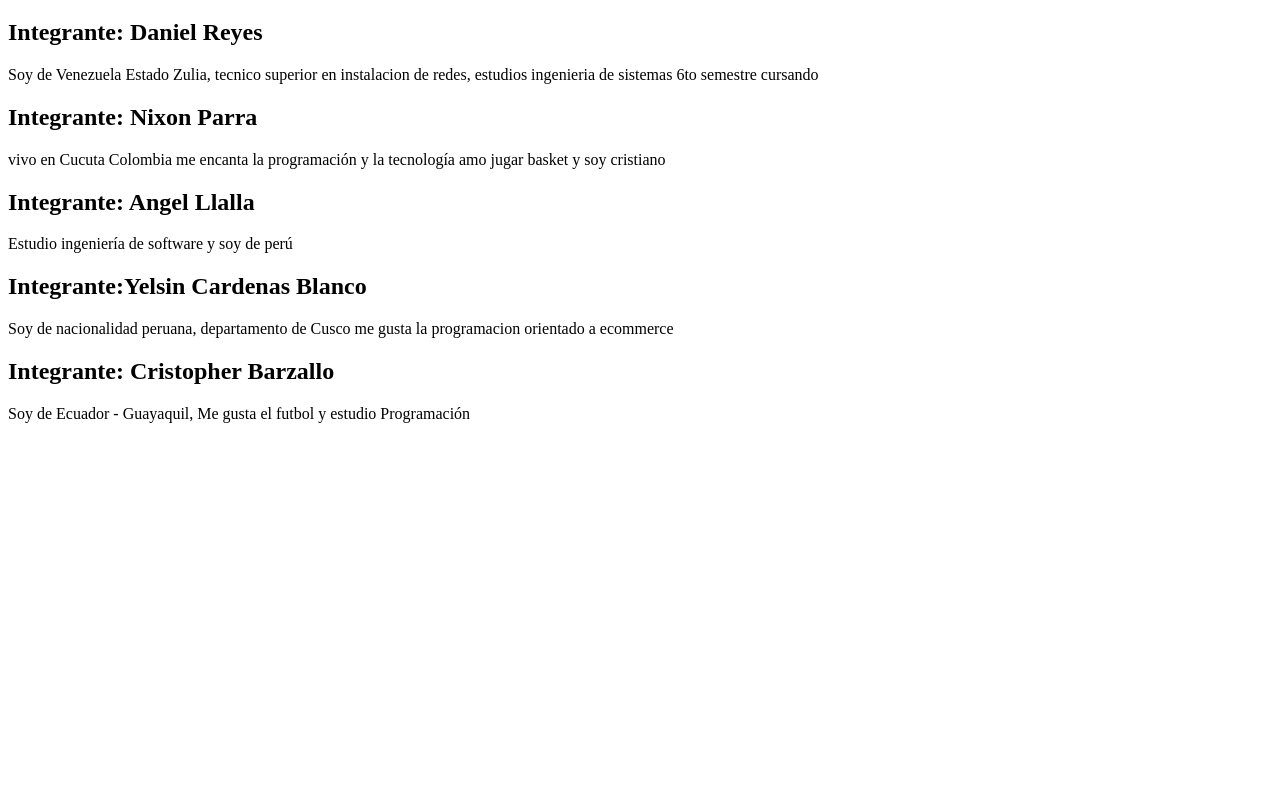
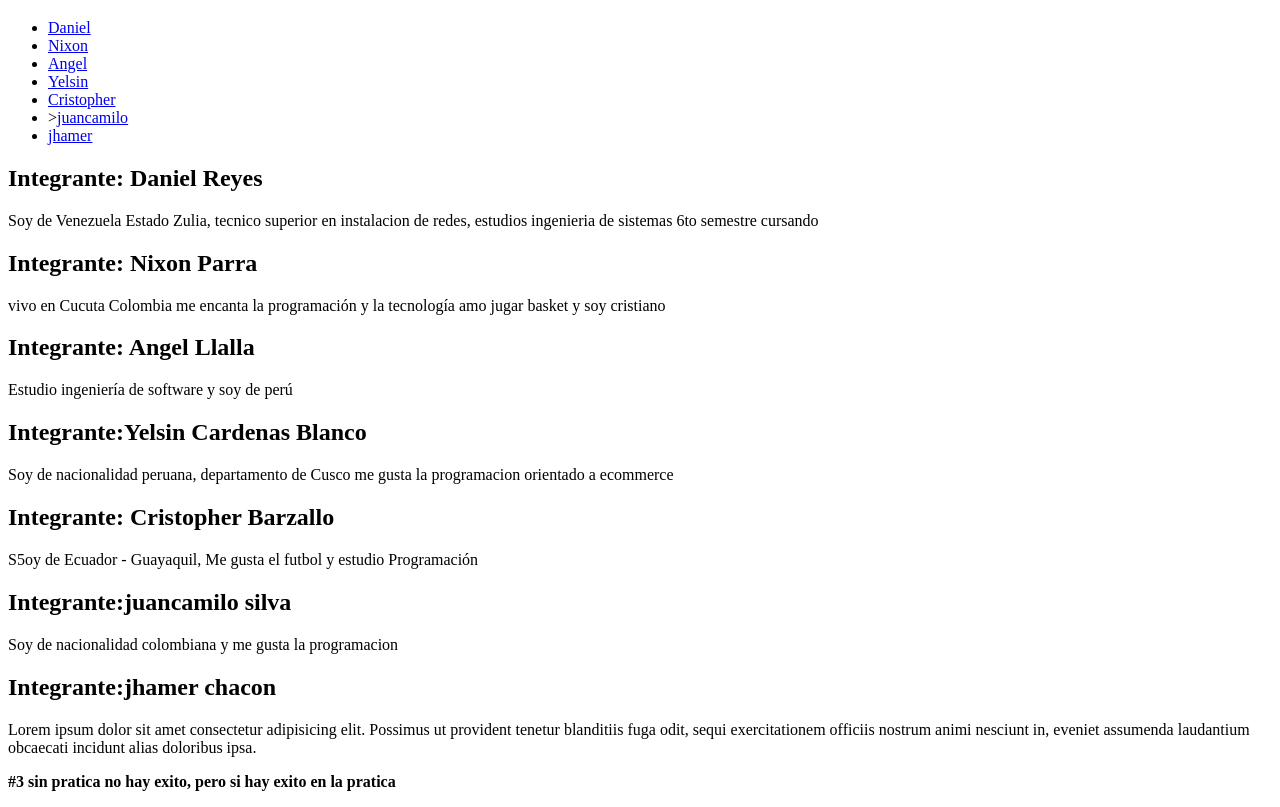
Before and after one commit to YELSINCARDENASB/test-html1, a plain HTML site: page index.html in a window 1280 px wide. Shown: the part 61-868 px from the top of the page. Before the commit the page ends 800 px from the top, so only its background shows below. Drawn offline with Linux system fonts and the light colour scheme.

Commit message:
Actividad Numero2

```diff
--- a/index.html
+++ b/index.html
@@ -1,28 +1,59 @@
 <!DOCTYPE html>
 <html lang="es">
 <head>
-    <title>✍🏻 Práctica en equipo: Introducción a HTML</title>
+    <title>Práctica HTML</title>
     <meta charset="UTF-8">
-    <meta name="description" content="Pagina de practica Grupal de ">
-    <meta name="author" content="Yelsin Cardenas">
-
+    <meta name="description" content ="Pagina de practica grupal de">
+    <meta name="author" content="Daniel Reyes">
 </head>
 <body>
+   <header>
     <h1>Introducción a HTML - Práctica en equipo</h1>
-
-    <h2>Integrante: Daniel Reyes</h2>
-    <p>Soy de Venezuela Estado Zulia, tecnico superior en instalacion de redes, estudios ingenieria de sistemas 6to semestre cursando</p>
-
-    <h2>Integrante: Nixon Parra </h2>
-    <p>vivo en Cucuta Colombia me encanta la programación y la tecnología amo jugar basket y soy cristiano</p>
-
-    <h2>Integrante: Angel Llalla</h2>
-    <p>Estudio ingeniería de software y soy de perú</p>
-
-    <h2> Integrante:Yelsin Cardenas Blanco</h2>
-    <p>Soy de nacionalidad peruana, departamento de Cusco me gusta la programacion orientado a ecommerce</p>
-
-    <h2>Integrante: Cristopher Barzallo</h2>
-    <p>Soy de Ecuador - Guayaquil, Me gusta el futbol y  estudio Programación</p>
+   </header>
+        <nav>
+            <ul>
+                <li><a href="#1">Daniel</a></li>
+                <li><a href="#2">Nixon</a></li>
+                <li><a href="#3">Angel</a></li>
+                <li><a href="#4">Yelsin</a></li>
+                <li><a href="#5">Cristopher</a></li>
+                <li>><a href="#6">juancamilo</a></li>
+                <li><a href="#7">jhamer</a></li>
+            </ul>
+        </nav>
+    <main>
+    <section id="1">
+        <h2 >Integrante: Daniel Reyes</h2>
+        <p>Soy de Venezuela Estado Zulia, tecnico superior en instalacion de redes, estudios ingenieria de sistemas 6to semestre cursando</p>
+    </section>
+    <section id="2">
+        <h2 >Integrante: Nixon Parra </h2>
+        <p>vivo en Cucuta Colombia me encanta la programación y la tecnología amo jugar basket y soy cristiano</p>
+    </section>
+    <section id="3">
+        <h2 >Integrante: Angel Llalla</h2>
+        <p>Estudio ingeniería de software y soy de perú</p>
+    </section>
+    <section id="4">
+        <h2 > Integrante:Yelsin Cardenas Blanco</h2>
+        <p>Soy de nacionalidad peruana, departamento de Cusco me gusta la programacion orientado a ecommerce</p>
+    </section>
+    <section id="5">
+        <h2 >Integrante: Cristopher Barzallo</h2>
+        <p>S5oy de Ecuador - Guayaquil, Me gusta el futbol y  estudio Programación</p>
+    </section>
+    <section id="6">
+        <h2 > Integrante:juancamilo silva</h2>
+        <p>Soy de nacionalidad colombiana y me gusta la programacion</p>
+    </section>
+    <section id="7">
+        <h2 >Integrante:jhamer chacon</h2>
+        <p>Lorem ipsum dolor sit amet consectetur adipisicing elit.
+        Possimus ut provident tenetur blanditiis fuga odit, sequi exercitationem
+        officiis nostrum animi nesciunt in, eveniet assumenda laudantium obcaecati
+        incidunt alias doloribus ipsa.</p>
+    </section>
+    </main>
+    <footer> <p><strong> #3 sin pratica no hay exito, pero si hay exito en la pratica</strong></p> </footer>
 </body>
 </html>
```
